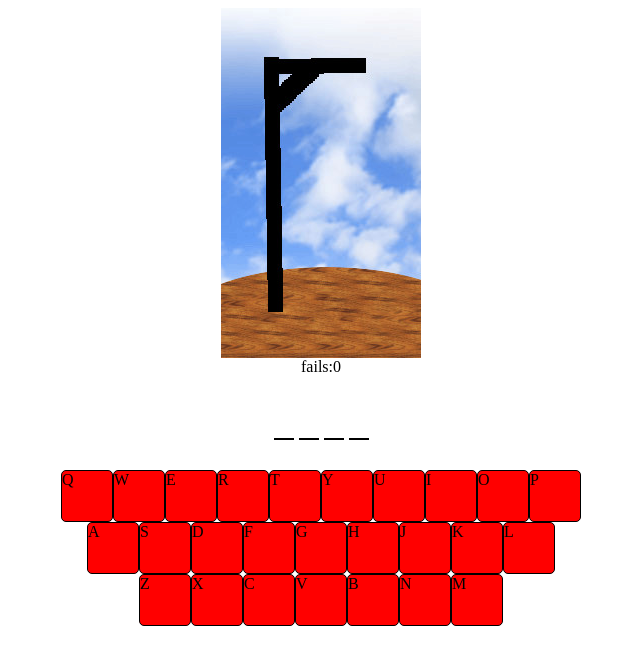
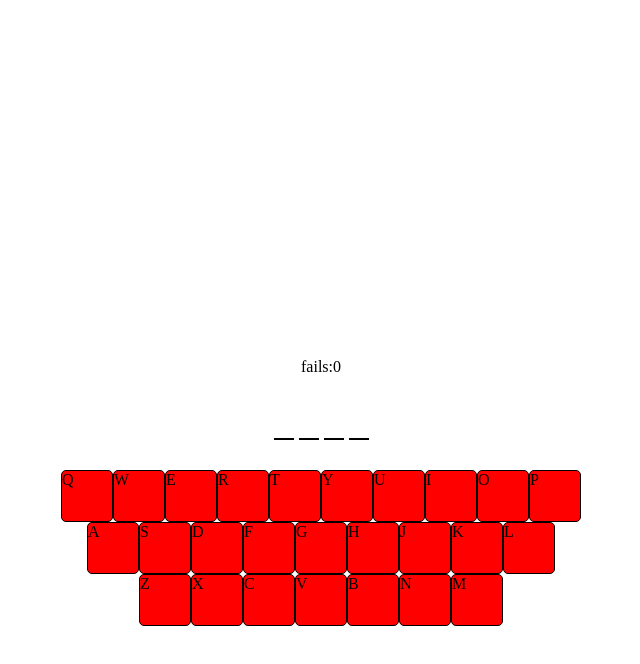
Before and after one commit to SuldBinLaden/hangman, a plain HTML site: page hun duujil/index.html in a window 1280 px wide. Shown: the whole page, without its empty margins (319-959 px from the left). Drawn offline with Linux system fonts and the light colour scheme.

Commit message:
Update style.css

```diff
--- a/hun duujil/style.css
+++ b/hun duujil/style.css
@@ -3,7 +3,6 @@
   height: 350px;
   display: flex;
   justify-self: center;
-  background-image: url(./images/0.jpg);
 }
 .text {
   text-align: center;
```
